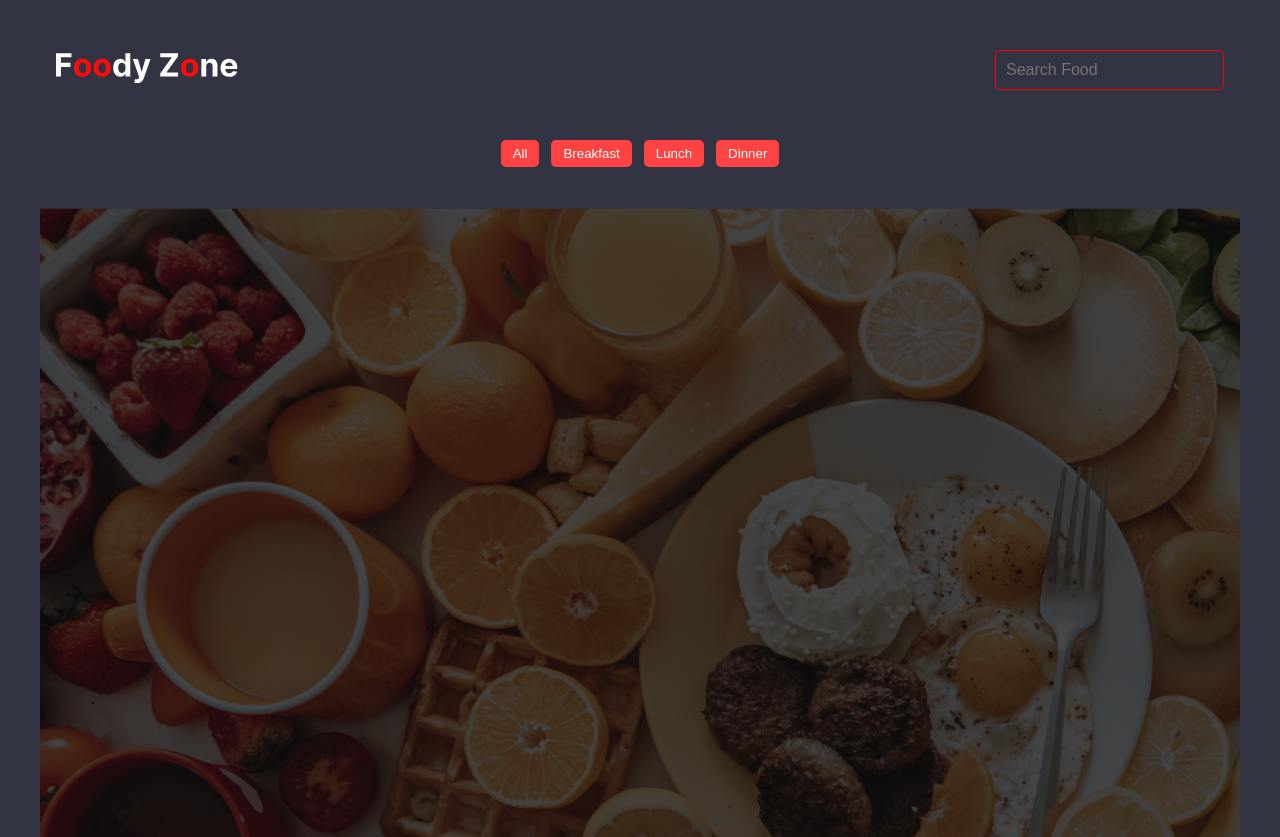
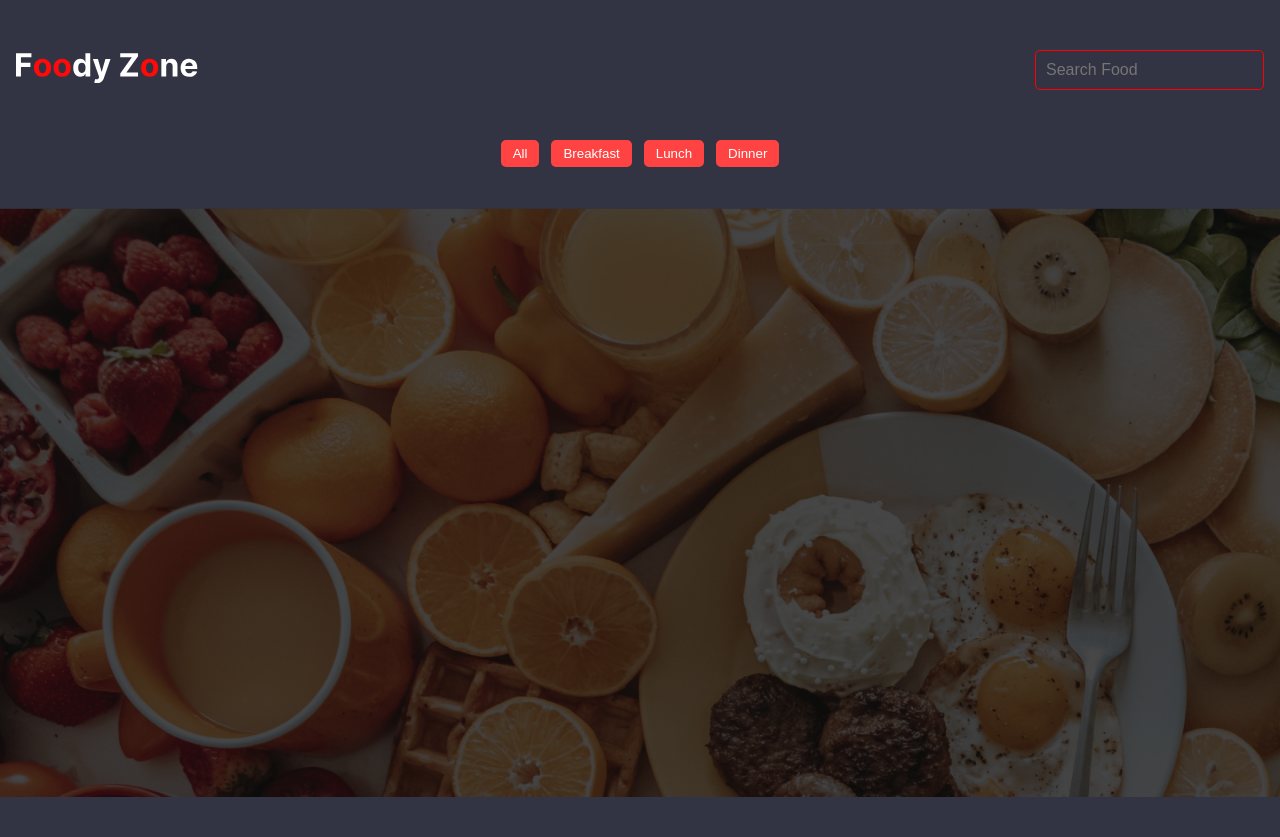
Before and after one commit to Priyal-2005/Foody-Zone, a React (Vite) app in the folder app/: page / in a window 1280 px wide. After the commit the page ends 800 px from the top, so only its background shows below. Built offline with nearby package versions, Linux system fonts and the light colour scheme.

Commit message:
more achnages made

```diff
--- a/app/src/App.jsx
+++ b/app/src/App.jsx
@@ -1,10 +1,15 @@
+import { useState } from "react";
 import styled from "styled-components"
+
+const BASE_URL = "http://localhost:9000";
 
 const App = () => {
 
+  const [data, setData] = useState(null);
+
   return (
     <>
-      <div style={{maxWidth: "1200px", margin: "0 auto"}}>
+      <Container>
         <TopContainer>
           <div className="logo">
             <img src="/logo.svg" alt="logo" />
@@ -25,12 +30,17 @@ const App = () => {
         <FoodCardContainer>
           <FoodCards></FoodCards>
         </FoodCardContainer>
-      </div>
+      </Container>
     </>
   );
 };
 
 export default App;
+
+const Container = styled.div`
+  max-width: 1200px
+  margin: 0 auto
+`
 
 const TopContainer = styled.section`
   min-height: 140px;
@@ -69,9 +79,11 @@ const Button = styled.button`
 `;
 
 const FoodCardContainer = styled.section`
-  height: calc(100vh - 170px);
+  height: calc(100vh - 210px);
   background-image: url("/bg.png");
   background-size: cover;
 `;
 
-const FoodCards = styled.div``;
+const FoodCards = styled.div`
+
+`;
```
